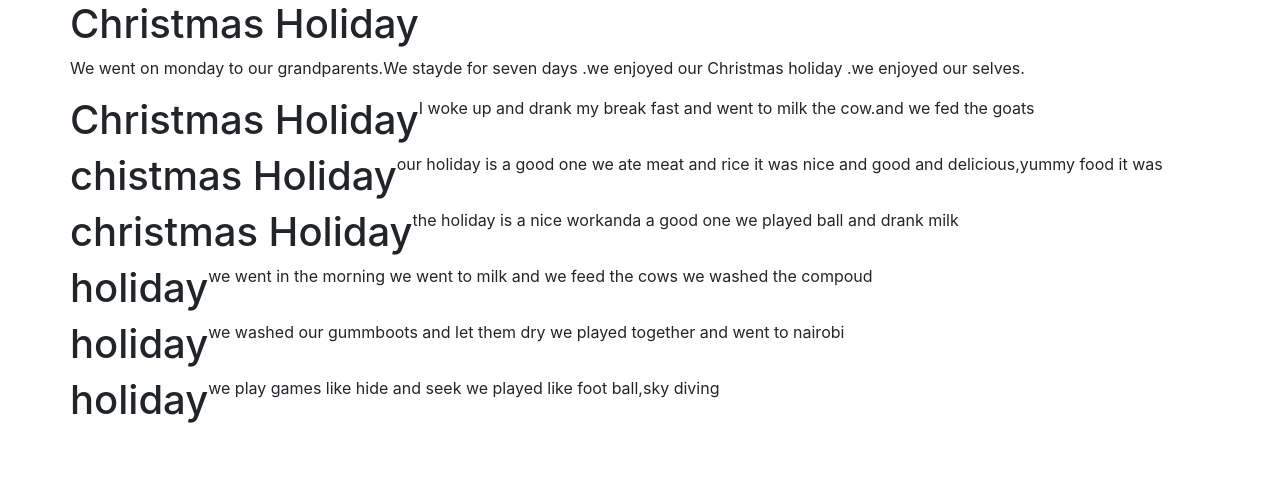
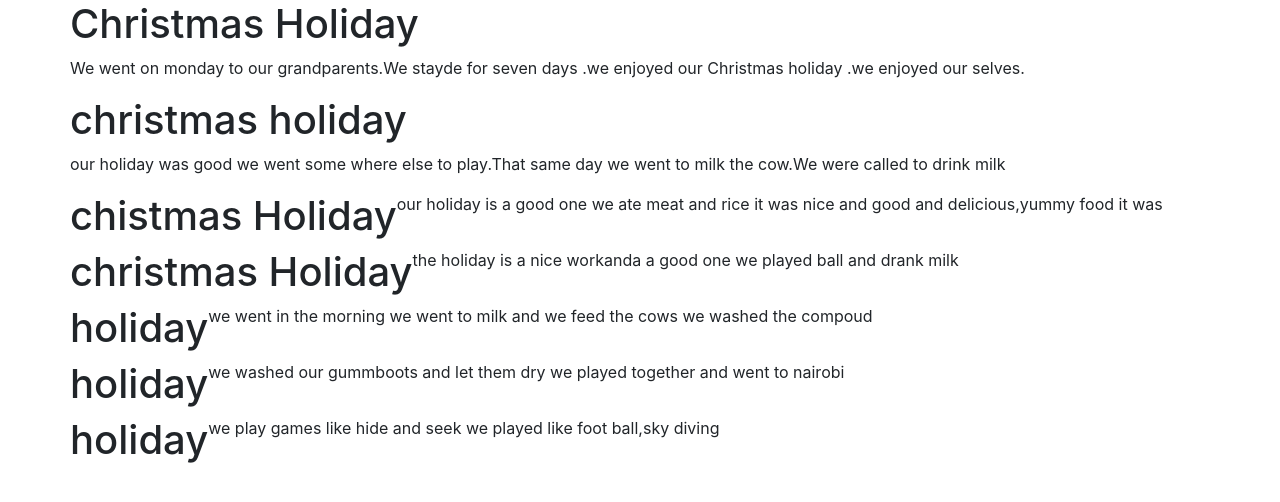
Before and after one commit to mwendaryan/christmasHoliday, a plain HTML site: page index.html in a window 1280 px wide. Drawn offline with Linux system fonts and the light colour scheme.

Commit message:
i have witten a story

```diff
--- a/index.html
+++ b/index.html
@@ -15,9 +15,9 @@
 
     </div>
 <div class="row">
-<h1>Christmas Holiday</h1>
+<h1>christmas holiday</h1>
+<p>our holiday was good we went some where else to play.That same day we went to milk the cow.We were called to drink milk</p>
 
-<p>I woke up and drank my break fast and went to milk the cow.and we fed the goats</p>
 
 
 
```
